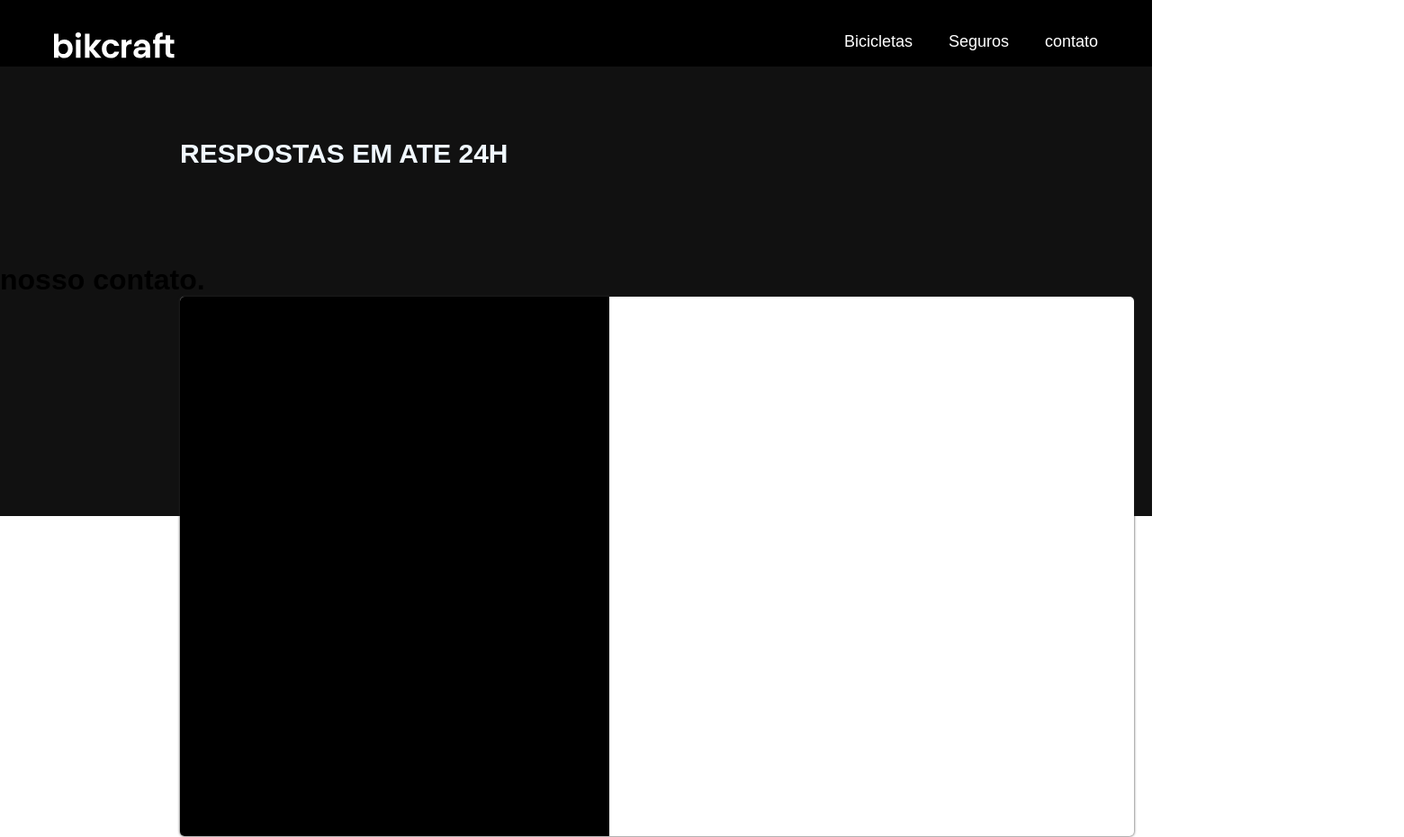
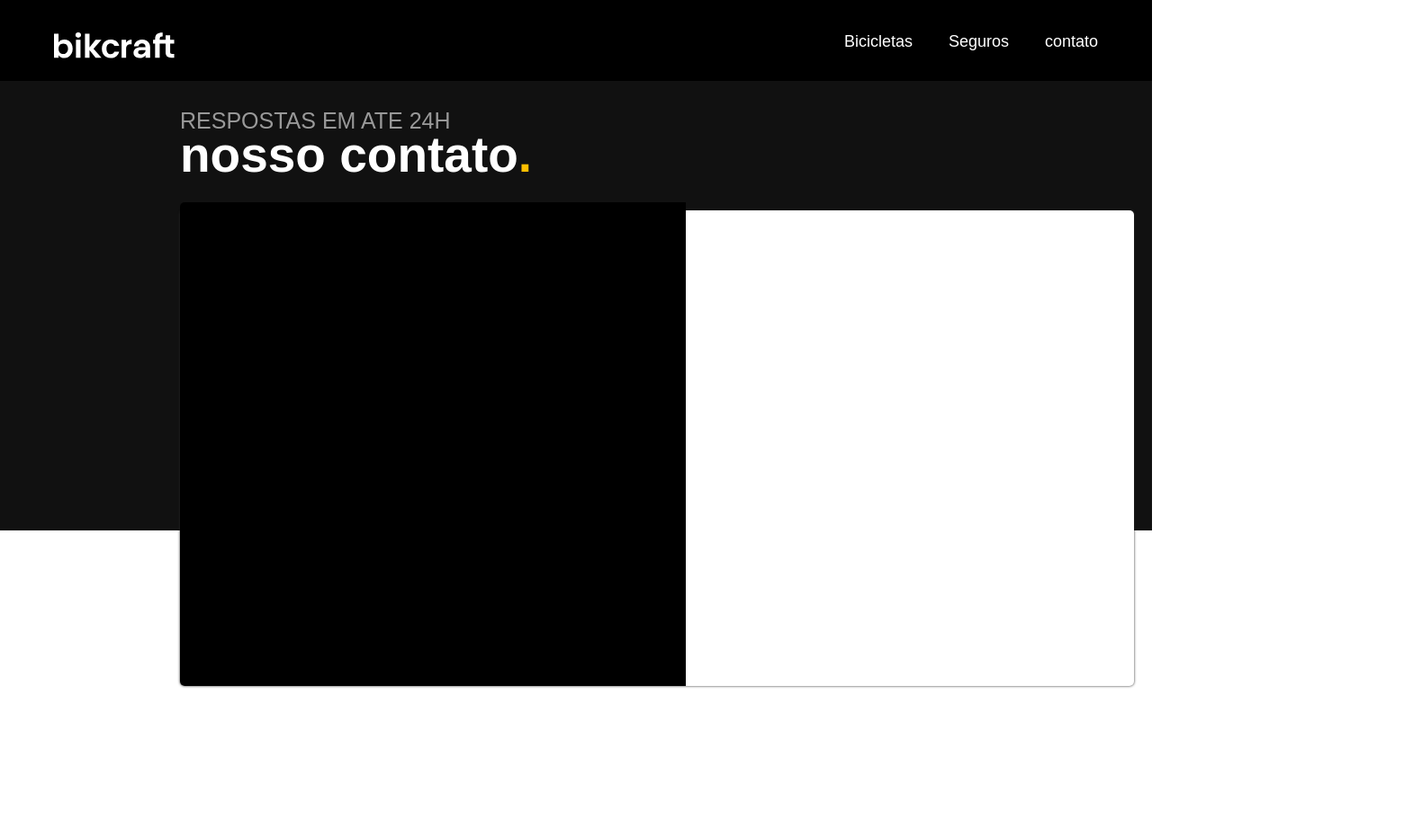
Before and after one commit to Gabriel44b/bikecraft-projeto, a plain HTML site: page contato.html in a window 1280 px wide. Shown: the top 931 px of the page at 90% size, 1560 px wide, since content can reach past the window. Drawn offline with Linux system fonts and the light colour scheme.

Commit message:
Update contato.css

```diff
--- a/contato.css
+++ b/contato.css
@@ -91,16 +91,15 @@ img{
 main{
     width: 100%;
     height: 500px;
-    margin-top: -50px;
+    margin-top: -30px;
     background-color: #111111;
 }
 
 .containerform{
     width: 1060px;
-    height: 600px;
+    height: 529px;
     align-items: center;
     margin-left: 200px;
-    margin-top: px;
     background-color: #fff;
     box-shadow: 0px 0px 3px rgb(42, 42, 42);
     border-radius: 5px;
@@ -108,20 +107,98 @@ main{
 
 .contentform{
 
-    width: 45%;
-    height: 600px;
+    width: 100%;
+    height: 458px;
+    grid-column: 1/6;
+    grid-row: 1/14;
     background-color: black;
     border-radius: 5px 0px 0px 5px;
 }
 
 h2{
     width: 100%;
-    padding: 80px;
-    margin-left: 120px;
-    font-size: 30px;
-    color: aliceblue;
+    padding:30px;
+    margin-left: 170px;
+    font-size: 25px;
+    color: rgb(153, 153, 153);
+    font-weight: lighter;
 }
 
 main h2{
     width: 100%;
 }
+main h1{
+
+    color: #fff;
+    margin-left: 200px;
+    font-size: 55px;
+    margin-top: -60px;
+    margin-bottom: 30px;
+}
+
+main h1 span{
+    color:#FFBF00;
+}
+
+
+.contentform{
+    display: flex;
+    color: #bbb9b9;
+    flex-direction: column;
+    padding: 40px;
+    padding-left: 80px;
+    text-align: start;
+}
+
+.containerform h3{
+    color: #fff;
+    margin-bottom: 40px;
+    font-size: 27px;
+}
+
+.containerform h3 span{
+    color: #FFBF00;
+}
+
+.contentform p{
+    max-width: 40%;
+    font-size: 17px;
+    margin: 15px;
+}
+
+.phone p{
+    margin-top: 20px;
+}
+
+
+.social-icones{
+    display: flex;
+    margin: 20px;
+    width: 100px;
+    height: 100px;
+}
+
+.social-icones img{
+    margin-right:70px;
+    color: #FFBF00;
+}
+.contentform img{
+
+    margin-left: -10px;
+    margin-bottom: -33px;
+}
+
+.containerform{
+    text-align: end;
+}
+
+.containerform{
+    display: grid;
+    grid-template-columns: repeat(12,1fr);
+    grid-template-rows: repeat(13,40px);
+}
+
+.containerform input text{
+
+
+}
```
